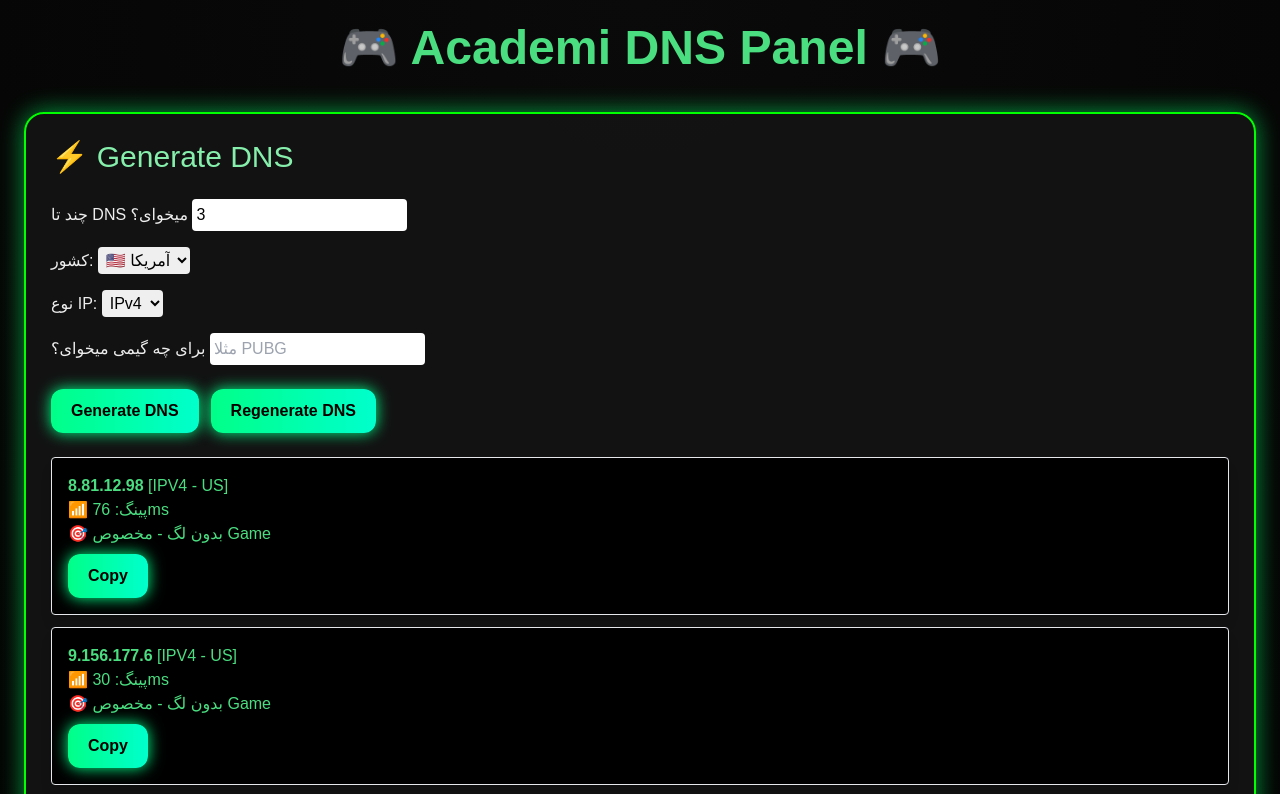
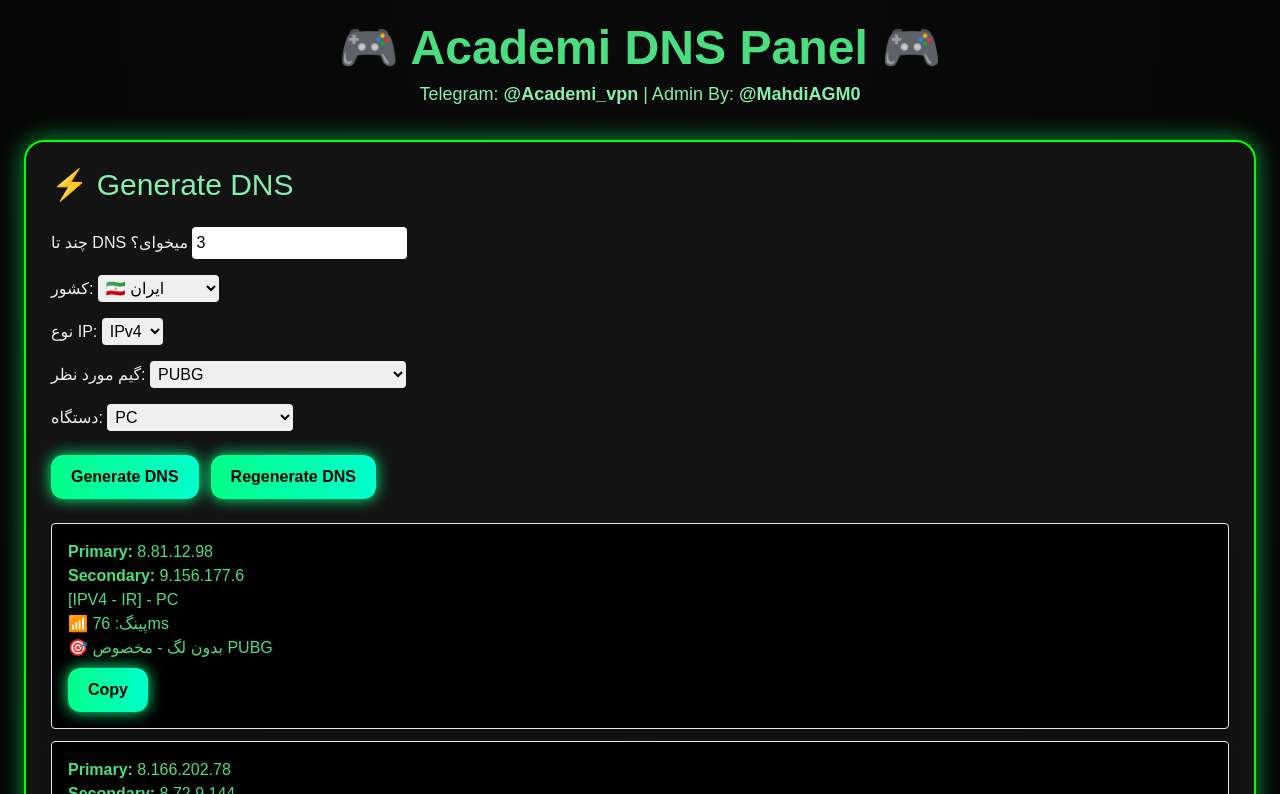
Before and after one commit to Academivpn73/DNS-html, a plain HTML site: page panel.html in a window 1280 px wide. Both pictures are taken after a click on the button "Generate DNS". Shown: the top 794 px of the page. Drawn offline with nearby package versions, Linux system fonts and the light colour scheme.

Commit message:
Update panel.html

```diff
--- a/panel.html
+++ b/panel.html
@@ -50,12 +50,15 @@
 </head>
 <body class="p-6">
 
-  <h1 class="text-5xl font-extrabold text-center mb-10 text-green-400 animate__animated animate__pulse animate__infinite">
+  <h1 class="text-5xl font-extrabold text-center mb-2 text-green-400 animate__animated animate__pulse animate__infinite">
     🎮 Academi DNS Panel 🎮
   </h1>
+  <p class="text-center text-lg text-green-300 mb-8">
+    Telegram: <b>@Academi_vpn</b> | Admin By: <b>@MahdiAGM0</b>
+  </p>
 
   <!-- بخش 1: تولید DNS -->
-  <section class="gaming-card animate__animated animate__fadeIn">
+  <section class="gaming-card">
     <h2 class="text-3xl mb-6 text-green-300">⚡ Generate DNS</h2>
 
     <div class="space-y-4">
@@ -67,8 +70,18 @@
       <div>
         <label>کشور:</label>
         <select id="dnsCountry" class="text-black p-1 rounded">
+          <option value="ir">🇮🇷 ایران</option>
           <option value="us">🇺🇸 آمریکا</option>
-          <option value="ir">🇮🇷 ایران</option>
+          <option value="de">🇩🇪 آلمان</option>
+          <option value="uk">🇬🇧 انگلیس</option>
+          <option value="fr">🇫🇷 فرانسه</option>
+          <option value="ca">🇨🇦 کانادا</option>
+          <option value="jp">🇯🇵 ژاپن</option>
+          <option value="kr">🇰🇷 کره جنوبی</option>
+          <option value="in">🇮🇳 هند</option>
+          <option value="ru">🇷🇺 روسیه</option>
+          <option value="tr">🇹🇷 ترکیه</option>
+          <option value="br">🇧🇷 برزیل</option>
         </select>
       </div>
 
@@ -81,8 +94,74 @@
       </div>
 
       <div>
-        <label>برای چه گیمی میخوای؟</label>
-        <input id="dnsGame" type="text" placeholder="مثلا PUBG" class="text-black p-1 rounded">
+        <label>گیم مورد نظر:</label>
+        <select id="dnsGame" class="text-black p-1 rounded w-64">
+          <option>PUBG</option>
+          <option>Fortnite</option>
+          <option>Valorant</option>
+          <option>CS:GO</option>
+          <option>Call of Duty</option>
+          <option>FIFA 23</option>
+          <option>Apex Legends</option>
+          <option>Minecraft</option>
+          <option>Overwatch 2</option>
+          <option>Dota 2</option>
+          <option>League of Legends</option>
+          <option>Roblox</option>
+          <option>Rainbow Six Siege</option>
+          <option>Warzone</option>
+          <option>Battlefield</option>
+          <option>Rocket League</option>
+          <option>World of Warcraft</option>
+          <option>GTA Online</option>
+          <option>Cyberpunk 2077</option>
+          <option>Elden Ring</option>
+          <option>Fall Guys</option>
+          <option>Among Us</option>
+          <option>Clash Royale</option>
+          <option>Clash of Clans</option>
+          <option>Mobile Legends</option>
+          <option>Free Fire</option>
+          <option>Diablo IV</option>
+          <option>Smite</option>
+          <option>Rust</option>
+          <option>ARK</option>
+          <option>Tarkov</option>
+          <option>Metin2</option>
+          <option>Crossfire</option>
+          <option>Lineage II</option>
+          <option>Halo Infinite</option>
+          <option>NBA 2K</option>
+          <option>PES 2023</option>
+          <option>Assassin’s Creed</option>
+          <option>Far Cry</option>
+          <option>Forza Horizon</option>
+          <option>Gran Turismo</option>
+          <option>Monster Hunter</option>
+          <option>Starfield</option>
+          <option>DayZ</option>
+          <option>Destiny 2</option>
+          <option>Guild Wars 2</option>
+          <option>Lost Ark</option>
+          <option>Path of Exile</option>
+          <option>Paladins</option>
+          <option>Team Fortress 2</option>
+          <option value="other">❓ بازی من تو لیست نیست</option>
+        </select>
+        <input id="otherGame" type="text" placeholder="اسم بازی خودت رو وارد کن" class="hidden text-black p-1 rounded mt-2">
+      </div>
+
+      <div>
+        <label>دستگاه:</label>
+        <select id="dnsDevice" class="text-black p-1 rounded">
+          <option>PC</option>
+          <option>Mobile (Android / iOS)</option>
+          <option>PlayStation 4</option>
+          <option>PlayStation 5</option>
+          <option>Xbox One</option>
+          <option>Xbox Series X</option>
+          <option>Nintendo Switch</option>
+        </select>
       </div>
     </div>
 
@@ -95,15 +174,15 @@
   </section>
 
   <!-- بخش 2: DNS دانلود -->
-  <section class="gaming-card animate__animated animate__fadeIn animate__delay-1s">
+  <section class="gaming-card">
     <h2 class="text-3xl mb-6 text-green-300">📥 DNS دانلود</h2>
-    <p>DNSهای تحریم‌شکن تصادفی:</p>
+    <p>DNSهای تحریم‌شکن تصادفی با پینگ:</p>
     <div id="downloadList" class="mt-3"></div>
     <button class="btn mt-4" onclick="loadDownloadDNS()">DNS جدید بده</button>
   </section>
 
   <!-- بخش 3: تست DNS -->
-  <section class="gaming-card animate__animated animate__fadeIn animate__delay-2s">
+  <section class="gaming-card">
     <h2 class="text-3xl mb-6 text-green-300">⚡ Test DNS</h2>
     <p>20 تا DNS ایرانی برای تست:</p>
     <div id="testList" class="mt-3"></div>
@@ -111,40 +190,54 @@
   </section>
 
   <script>
-    // ================================
-    // تولید DNS تصادفی
-    // ================================
+    // نمایش فیلد بازی دلخواه
+    document.getElementById("dnsGame").addEventListener("change", function(){
+      if(this.value === "other"){
+        document.getElementById("otherGame").classList.remove("hidden");
+      } else {
+        document.getElementById("otherGame").classList.add("hidden");
+      }
+    });
+
+    // ساخت IP
     function randomIPv4(country) {
-      let start = country === "us" ? [8, 9] : [2, 5];
+      let start = [5,8,9,104,185];
       return start[Math.floor(Math.random()*start.length)] + "." +
              Math.floor(Math.random()*255) + "." +
              Math.floor(Math.random()*255) + "." +
              Math.floor(Math.random()*255);
     }
 
-    function randomIPv6(country) {
-      let start = country === "us" ? "2001:4860:" : "2a00:1450:";
-      return start + Math.floor(Math.random()*9999).toString(16) + "::" +
+    function randomIPv6() {
+      return "2a00:" + Math.floor(Math.random()*9999).toString(16) + ":" +
+             Math.floor(Math.random()*9999).toString(16) + "::" +
              Math.floor(Math.random()*9999).toString(16);
     }
 
+    // Generate DNS
     function generateDNS() {
       let count = document.getElementById("dnsCount").value;
       let country = document.getElementById("dnsCountry").value;
       let type = document.getElementById("dnsType").value;
-      let game = document.getElementById("dnsGame").value || "Game";
+      let game = document.getElementById("dnsGame").value;
+      if(game === "other") game = document.getElementById("otherGame").value || "Game";
+      let device = document.getElementById("dnsDevice").value;
       let list = document.getElementById("dnsList");
       list.innerHTML = "";
 
       for(let i=0; i<count; i++){
-        let ip = type === "ipv4" ? randomIPv4(country) : randomIPv6(country);
+        let primary = type === "ipv4" ? randomIPv4(country) : randomIPv6();
+        let secondary = type === "ipv4" ? randomIPv4(country) : randomIPv6();
+        let ping = Math.floor(Math.random()*60+20);
         let div = document.createElement("div");
         div.className = "dns-box p-4 border rounded mb-3 bg-black text-green-400 shadow-lg";
         div.innerHTML = `
-          <b>${ip}</b> [${type.toUpperCase()} - ${country.toUpperCase()}] <br>
-          📶 پینگ: ${Math.floor(Math.random()*60+20)}ms <br>
-          🎯 بدون لگ - مخصوص ${game} <br>
-          <button class="btn mt-2" onclick="copyToClipboard('${ip}')">Copy</button>
+          <b>Primary:</b> ${primary}<br>
+          <b>Secondary:</b> ${secondary}<br>
+          [${type.toUpperCase()} - ${country.toUpperCase()}] - ${device}<br>
+          📶 پینگ: ${ping}ms<br>
+          🎯 بدون لگ - مخصوص ${game}<br>
+          <button class="btn mt-2" onclick="copyToClipboard('${primary}, ${secondary}')">Copy</button>
         `;
         list.appendChild(div);
       }
@@ -155,37 +248,29 @@
       alert("✅ کپی شد: " + text);
     }
 
-    // ================================
-    // DNS دانلود (هر بار جدید)
-    // ================================
+    // بخش دانلود (تحریم شکن)
     function loadDownloadDNS(){
       let list = document.getElementById("downloadList");
       list.innerHTML = "";
-
-      let fakeDownloadDNS = [];
       for(let i=0;i<3;i++){
-        let ip = "104." + Math.floor(Math.random()*255) + "." +
-                 Math.floor(Math.random()*255) + "." +
-                 Math.floor(Math.random()*255);
-        fakeDownloadDNS.push({ip: ip, type: "IPv4"});
-      }
-
-      fakeDownloadDNS.forEach(dns=>{
+        let primary = "104." + Math.floor(Math.random()*255)+"."+Math.floor(Math.random()*255)+"."+Math.floor(Math.random()*255);
+        let secondary = "172." + Math.floor(Math.random()*255)+"."+Math.floor(Math.random()*255)+"."+Math.floor(Math.random()*255);
+        let ping = Math.floor(Math.random()*50)+20;
         let div = document.createElement("div");
         div.className="dns-box p-3 bg-black text-green-400 rounded mb-2";
-        div.innerHTML=`🌍 ${dns.ip} (${dns.type})
-          <button class="btn ml-2" onclick="copyToClipboard('${dns.ip}')">Copy</button>`;
+        div.innerHTML=`
+          🌍 Primary: ${primary} | Secondary: ${secondary}<br>
+          ⏱ پینگ: ${ping}ms
+          <button class="btn ml-2" onclick="copyToClipboard('${primary}, ${secondary}')">Copy</button>
+        `;
         list.appendChild(div);
-      });
+      }
     }
 
-    // ================================
-    // تست پینگ DNS ایرانی با دیتاسنتر
-    // ================================
+    // تست DNS
     function testDNS(){
       let testList = document.getElementById("testList");
       testList.innerHTML = "";
-
       let datacenters = [
         "رادار شکن","آلفا نت","گیم سرور","توربو نت",
         "HyperDNS","WarpX","SharkNet","DragonHost",
@@ -193,13 +278,15 @@
         "ShadowNet","FastPing","GalaxyHost","BlackNet",
         "ProXyKing","RocketDNS","UltraHost","NoLagNet"
       ];
-
       for(let i=0;i<20;i++){
-        let ip = "5."+Math.floor(Math.random()*255)+"."+Math.floor(Math.random()*255)+"."+Math.floor(Math.random()*255);
+        let primary = "5."+Math.floor(Math.random()*255)+"."+Math.floor(Math.random()*255)+"."+Math.floor(Math.random()*255);
+        let secondary = "5."+Math.floor(Math.random()*255)+"."+Math.floor(Math.random()*255)+"."+Math.floor(Math.random()*255);
         let ping = Math.floor(Math.random()*80)+10;
         let div=document.createElement("div");
         div.className="dns-box p-3 bg-black text-green-400 rounded mb-2";
-        div.innerHTML=`${datacenters[i]} ${ip} [IPv4 - 🇮🇷] ⏱ پینگ: ${ping}ms`;
+        div.innerHTML=`${datacenters[i]}<br>
+          Primary: ${primary} | Secondary: ${secondary}<br>
+          [IPv4 - 🇮🇷] ⏱ پینگ: ${ping}ms`;
         testList.appendChild(div);
       }
     }
```
